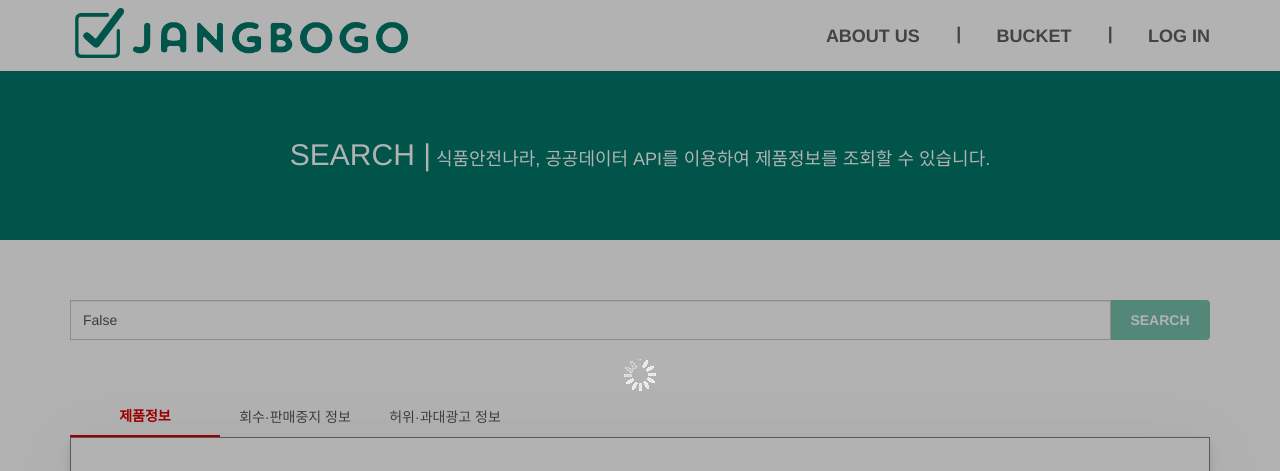
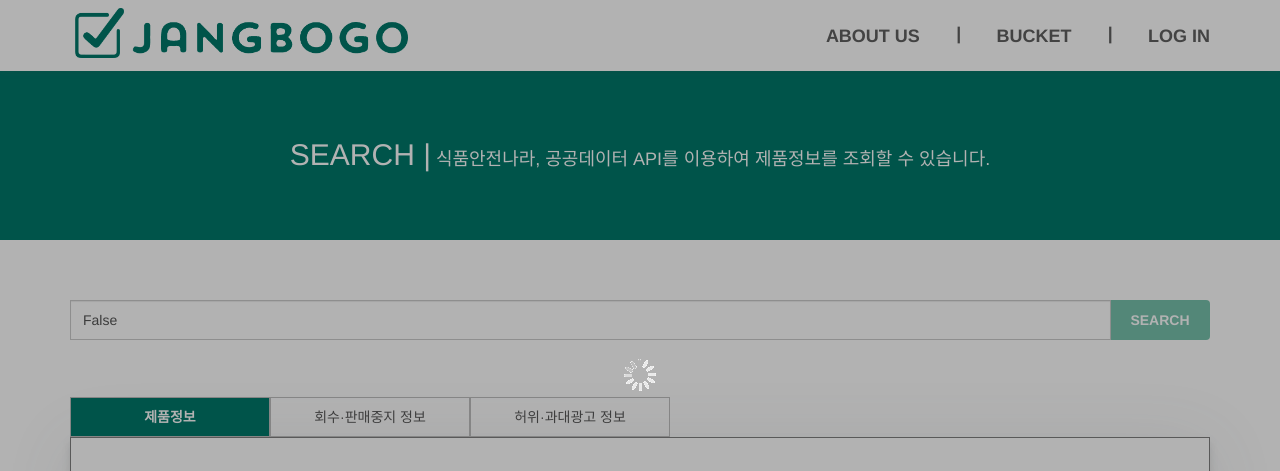
Before and after one commit to dklee801/Jangbogo, a Django app: page /jangbogo/recall_list/ in a window 1280 px wide. Shown: the top 471 px of the page. Run offline with Django 3.2, Linux system fonts and the light colour scheme; some libraries are stand-ins or nearby versions; some web fonts are replaced.

Commit message:
modify css product-list-style _200824

```diff
--- a/static/css/product-list-style.css
+++ b/static/css/product-list-style.css
@@ -33,19 +33,18 @@ button {
     display:flex;
 }
 .tab_menu_btn {
-    width:150px;
+    width:200px;
     height:40px;
     transition:0.3s all;
-
+    border: 1px solid rgb(191, 191, 191);
 }
 .tab_menu_btn.on {
-    border-bottom:2px solid #df0000;
+    background-color: rgb(0, 121, 107);
     font-weight:700;
-    color:#df0000;
+    color: white;
 }
 .tab_menu_btn:hover {
-    color:#df0000;
-    border: 1px solid black;
+    border: 1px solid rgb(191, 191, 191);
     box-shadow: 0 2px 0 rgba(90, 97, 105, 0.11), 0 4px 8px rgba(90, 97, 105, 0.12), 0 10px 10px rgba(90, 97, 105, 0.06), 0 7px 70px rgba(90, 97, 105, 0.1);
 }
 .tab_box {
```
